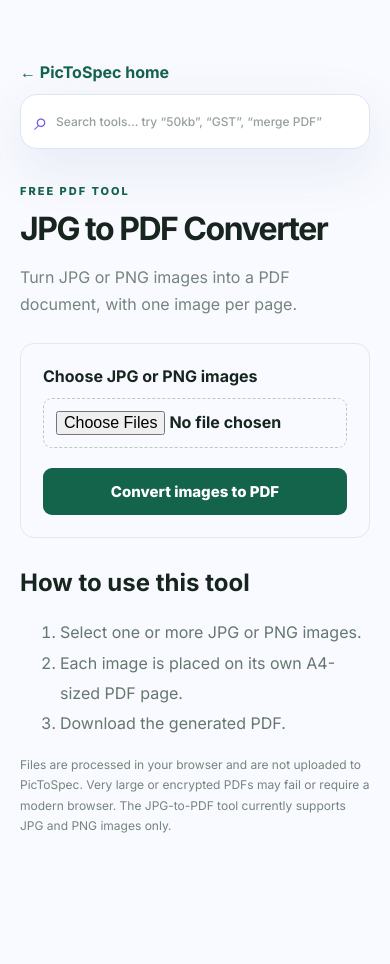
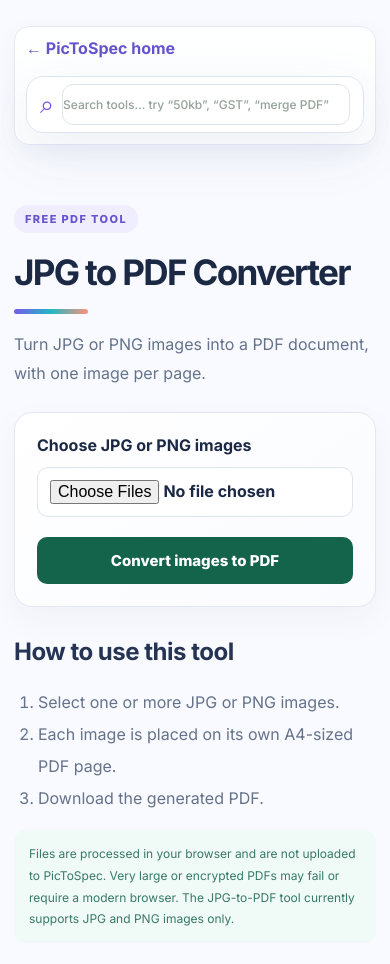
Before and after one commit to ya6331856-cpu/pic-to-spec, a Next.js app: page /jpg-to-pdf in a window 390 px wide. Shown: the top 964 px of the page. Before the commit the page ends 910 px from the top, so only its background shows below. Built offline with nearby package versions, Linux system fonts and the light colour scheme.

Commit message:
Unify dedicated tool pages with premium responsive styling

```diff
--- a/app/globals.css
+++ b/app/globals.css
@@ -215,3 +215,26 @@ footer{border-top:1px solid #e7eaf3;background:#fff}
 @media(prefers-reduced-motion:reduce){
  *,*::before,*::after{scroll-behavior:auto!important;animation-duration:.01ms!important;animation-iteration-count:1!important;transition-duration:.01ms!important}
 }
+
+
+/* Consistent premium skin for dedicated tool pages */
+main:has(.tool-page-top){max-width:900px!important;margin:34px auto!important;padding:clamp(16px,3vw,28px)!important;color:#1b2945!important}
+.tool-page-top{display:flex;align-items:center;justify-content:space-between;gap:18px;flex-wrap:wrap;padding:12px 15px;border:1px solid #e7e8f5;border-radius:15px;background:#ffffffd9;box-shadow:0 8px 28px #29345a0b;backdrop-filter:blur(12px)}
+.tool-page-top>a{color:#6654ce!important}
+main:has(.tool-page-top)>p:first-of-type{display:inline-flex;margin-top:32px!important;padding:7px 11px;border-radius:999px;background:#f0edff;color:#6654ce!important;letter-spacing:1.4px!important}
+main:has(.tool-page-top)>h1{color:#1b2945!important;line-height:1.08!important;letter-spacing:-1.7px!important}
+main:has(.tool-page-top)>h1:after{content:"";display:block;width:74px;height:5px;margin-top:17px;border-radius:8px;background:linear-gradient(90deg,#765be8,#21b8c3,#ff927c)}
+main:has(.tool-page-top)>p:not(:first-of-type){color:#65728a!important;line-height:1.8!important}
+main:has(.tool-page-top) section{border-color:#e4e7f2!important;border-radius:18px!important;background:linear-gradient(145deg,#fff,#fafbff)!important;box-shadow:0 12px 34px #29345a0b}
+main:has(.tool-page-top) textarea,main:has(.tool-page-top) input,main:has(.tool-page-top) select{border:1px solid #dfe4f1!important;border-radius:11px!important;background:#fff!important;color:#1c2944!important;outline:none;transition:border-color .2s,box-shadow .2s}
+main:has(.tool-page-top) textarea:focus,main:has(.tool-page-top) input:focus,main:has(.tool-page-top) select:focus{border-color:#9d91ed!important;box-shadow:0 0 0 4px #7560df17!important}
+main:has(.tool-page-top) button{border-radius:10px!important;transition:transform .18s,box-shadow .18s,filter .18s}
+main:has(.tool-page-top) button:not(:disabled):hover{transform:translateY(-2px);filter:saturate(1.12);box-shadow:0 8px 20px #6654ce20}
+main:has(.tool-page-top)>h2{color:#263454!important;letter-spacing:-.5px}
+main:has(.tool-page-top)>ol{padding-left:24px!important;color:#65728a!important;line-height:2!important}
+main:has(.tool-page-top)>p:last-child{padding:13px 15px;border-radius:12px;background:#f0faf7;color:#397967!important}
+@media(max-width:640px){
+ main:has(.tool-page-top){margin:12px auto!important;padding:14px!important}
+ .tool-page-top{align-items:stretch;padding:11px}
+ main:has(.tool-page-top)>h1{font-size:clamp(30px,9vw,42px)!important}
+}
```
